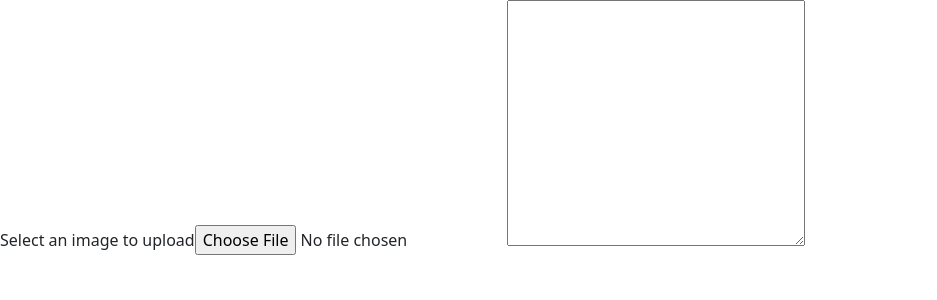
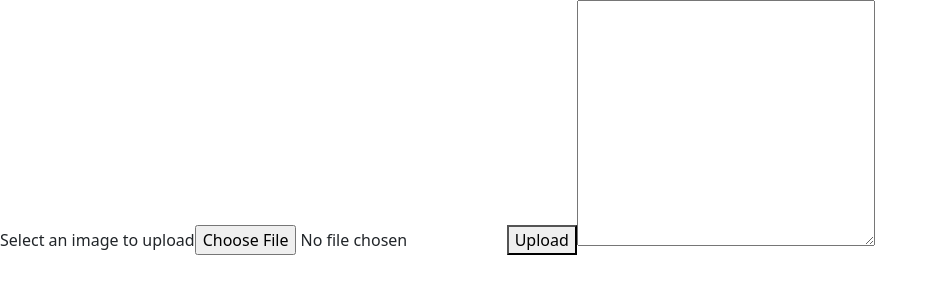
Before and after one commit to plutoniumcat/react-translation-app-v2, a React (Create React App) app: page /image in a window 1280 px wide. Shown: the top 300 px of the page, without its empty margins (0-937 px from the left). Built offline with nearby package versions, Linux system fonts and the light colour scheme; no server answers.

Commit message:
Implement base64 image conversion

```diff
--- a/src/components/ImageReader.jsx
+++ b/src/components/ImageReader.jsx
@@ -1,13 +1,28 @@
+import { Button } from "bootstrap";
 import { useEffect, useState } from "react"
 
 export default function ImageReader() {
     const [inputString, setInputString] = useState("");
     const [outputString, setOutputString] = useState("")
     const [imageFile, setImageFile] = useState(null);
+    const [base64file, setBase64File] = useState(null);
 
     const handleFile = (e) => {
         console.log(e.target.files)
-        setImageFile(URL.createObjectURL(e.target.files[0]));
+        setImageFile(e.target.files[0]);
+    }
+
+    const handleSubmit = () => {
+      if (imageFile) {
+        let reader = new FileReader();
+        reader.onload = () => {
+          setBase64File(reader.result);
+        }
+        reader.readAsDataURL(imageFile);
+      }
+      else {
+        alert("Please select a file.");
+      }
     }
 
     useEffect(() => {
@@ -15,9 +30,9 @@ export default function ImageReader() {
         myHeaders.append("apikey", "K87327703988957");
 
         let formdata = new FormData();
-        formdata.append("language", "eng");
-        formdata.append("url", { imageFile });
-        formdata.append("filetype", "png");
+        formdata.append("language", "jpn");
+        formdata.append("base64Image", { base64file });
+        formdata.append("filetype", "png")
         formdata.append("detectOrientation", "true");
         formdata.append("scale", "true");
 
@@ -32,13 +47,14 @@ export default function ImageReader() {
         .then(response => response.text())
         .then(result => setInputString(result))
         .catch(error => console.log('error', error));
-    },[imageFile]);
+    }, [base64file]);
 
   return (
     <div>
         <label htmlFor="image-upload">Select an image to upload</label>
         <input type="file" name="image-upload" onChange={ (e) => handleFile(e) } />
-        <textarea name="translated-text" value={ outputString } cols="30" rows="10"></textarea>
+        <button onClick={ handleSubmit }>Upload</button>
+        <textarea name="translated-text" readOnly={ true } value={ outputString } cols="30" rows="10"></textarea>
     </div>
   )
 }
```
Also changed, not shown: 1 other file (tests, documents, lock files or other folders).
